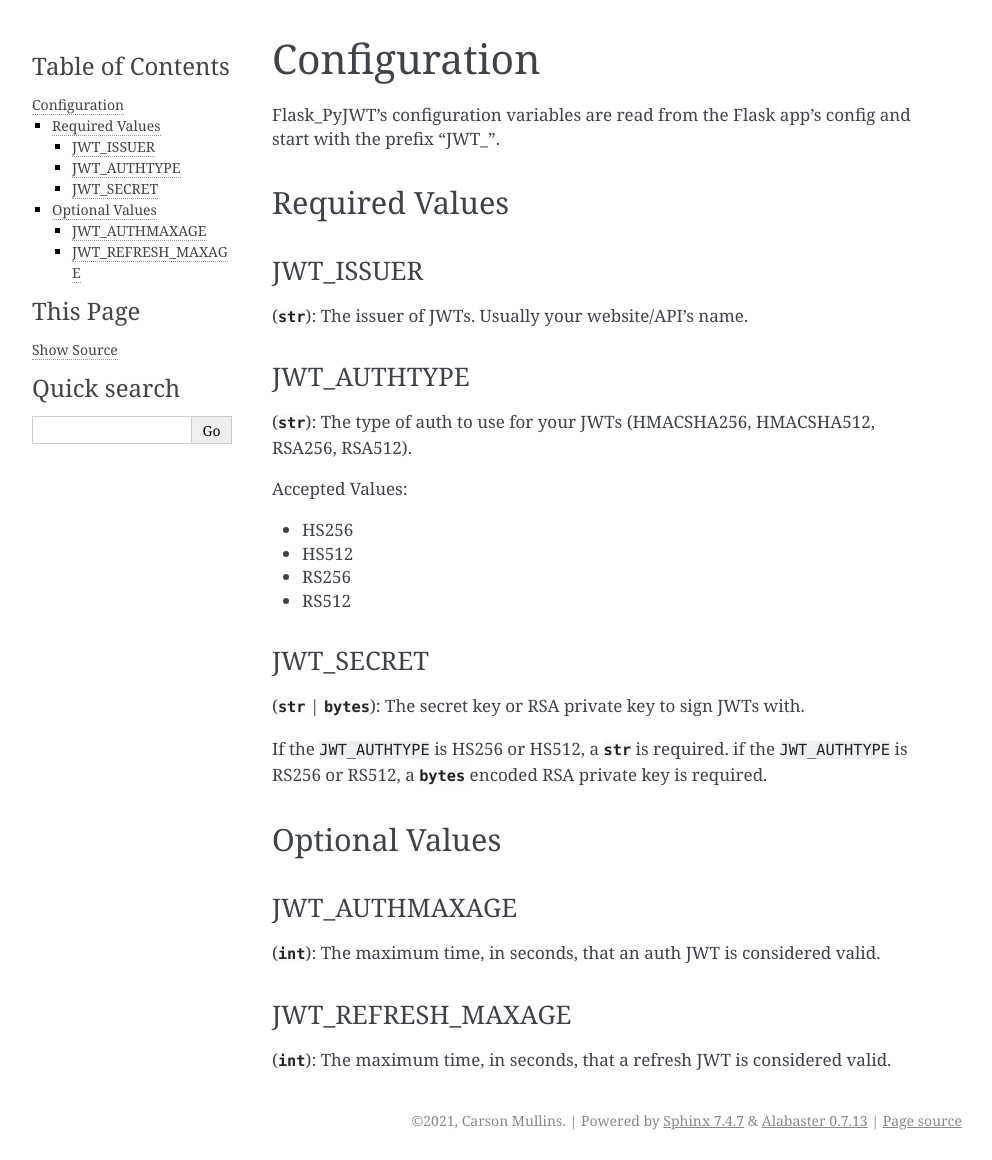
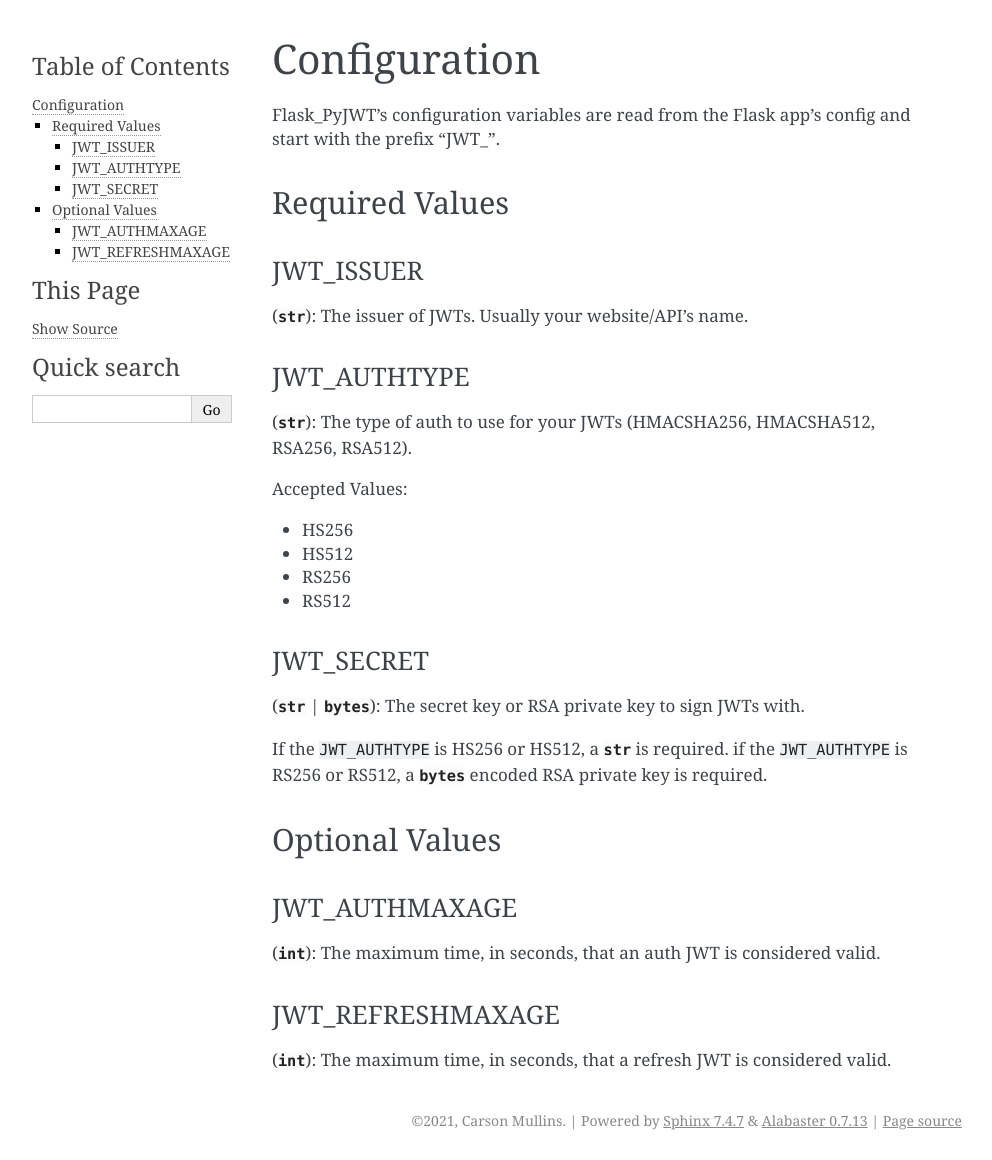
Before and after one commit to Septem151/Flask_PyJWT, a Sphinx documentation site: the page built from doc/configuration.rst, in a window 1280 px wide. Shown: the whole page, without its empty margins (148-1140 px from the left). Built offline with Sphinx 7.4.7, drawn with Linux system fonts in a browser that asks for light colours.

Commit message:
Fix typo

```diff
--- a/README.rst
+++ b/README.rst
@@ -65,8 +65,8 @@
 
 (``int``): The maximum time, in seconds, that an auth JWT is considered valid.
 
-JWT_REFRESH_MAXAGE
-------------------
+JWT_REFRESHMAXAGE
+-----------------
 (``int``): The maximum time, in seconds, that a refresh JWT is considered valid.
 
 *************
--- a/doc/configuration.rst
+++ b/doc/configuration.rst
@@ -41,6 +41,6 @@
 
 (:obj:`int`): The maximum time, in seconds, that an auth JWT is considered valid.
 
-JWT_REFRESH_MAXAGE
-^^^^^^^^^^^^^^^^^^
+JWT_REFRESHMAXAGE
+^^^^^^^^^^^^^^^^^
 (:obj:`int`): The maximum time, in seconds, that a refresh JWT is considered valid.
```
